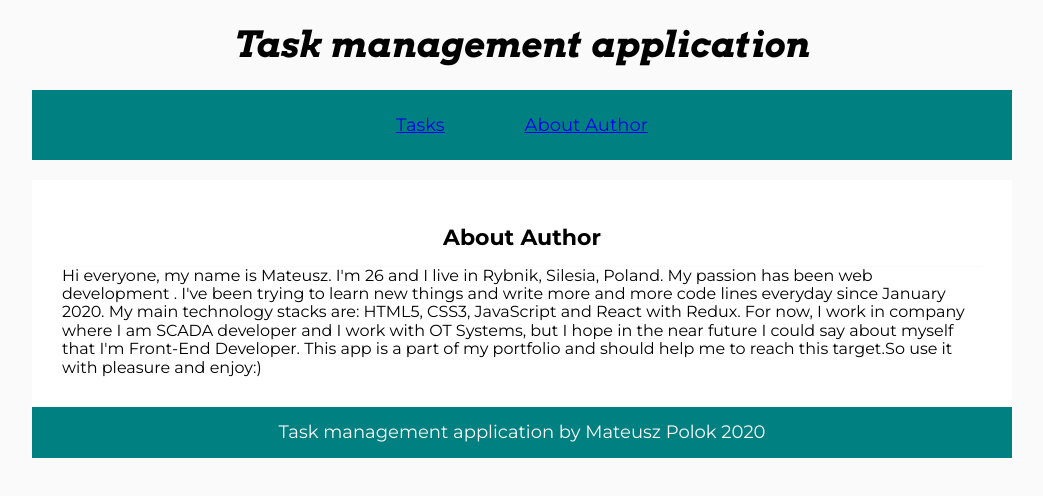
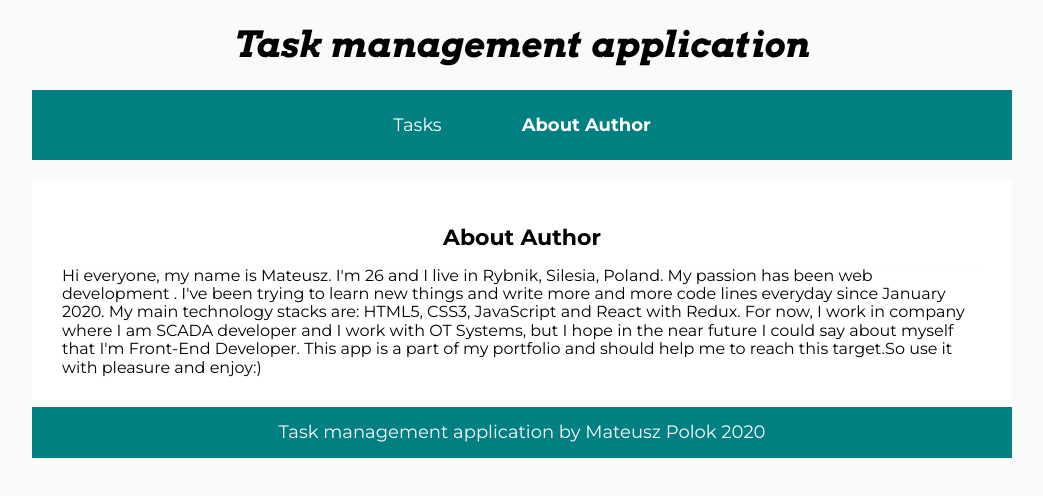
Before and after one commit to mateusz24polok/task-management-app-react, a React (Create React App) app: page /author in a window 1280 px wide. Shown: the top 496 px of the page, without its empty margins (118-1161 px from the left). Built offline with nearby package versions, Linux system fonts and the light colour scheme.

Commit message:
exact feature has been added to navigationItems, NavLink has been replaced with StyledNavLink with styled-components

```diff
--- a/src/App.js
+++ b/src/App.js
@@ -11,11 +11,13 @@ const navigationItems = [
   {
     name: "Tasks",
     path: "/",
+    exact: true,
     id: 0,
   },
   {
     name: "About Author",
     path: "/author",
+    exact: false,
     id: 1,
   },
 ]
--- a/src/components/PageNavigation/index.js
+++ b/src/components/PageNavigation/index.js
@@ -1,7 +1,6 @@
 import React from 'react';
-import { Navigation, NavigationList, NavigationItem } from "./styled";
+import { Navigation, NavigationList, NavigationItem, StyledNavLink } from "./styled";
 import PropTypes from "prop-types"
-import {NavLink} from "react-router-dom";
 
 const PageNavigation = ({ navigationItems }) => (
     <Navigation>
@@ -10,8 +9,9 @@ const PageNavigation = ({ navigationItems }) => (
                 ?
                 (navigationItems.map(navItem => (
                     <NavigationItem key={navItem.id}>
-                        <NavLink to={navItem.path}>{navItem.name}</NavLink>
-                    </NavigationItem>)))
+                        <StyledNavLink exact={navItem.exact} to={navItem.path}>{navItem.name}</StyledNavLink>
+                    </NavigationItem>))
+                )
                 : null}
         </NavigationList>
     </Navigation>
--- a/src/components/PageNavigation/styled.js
+++ b/src/components/PageNavigation/styled.js
@@ -1,4 +1,5 @@
 import styled from "styled-components";
+import { NavLink } from "react-router-dom";
 
 export const Navigation = styled.nav`
     padding: 15px;
@@ -26,3 +27,23 @@ export const NavigationItem = styled.li`
     color: blue;
     margin: 10px 40px;
 `;
+
+export const StyledNavLink = styled(NavLink).attrs(props => ({
+    activeClassName: "active",
+}))`
+    text-decoration: none;
+    color: ${({ theme }) => theme.color.white};
+
+    &:visited{
+        color: ${({ theme }) => theme.color.white};
+    }
+
+    &:hover{
+        filter: brightness(90%);
+    }
+
+    &.active{
+        font-weight: 700;
+        filter: brightness(100%);
+    }
+`;
```
